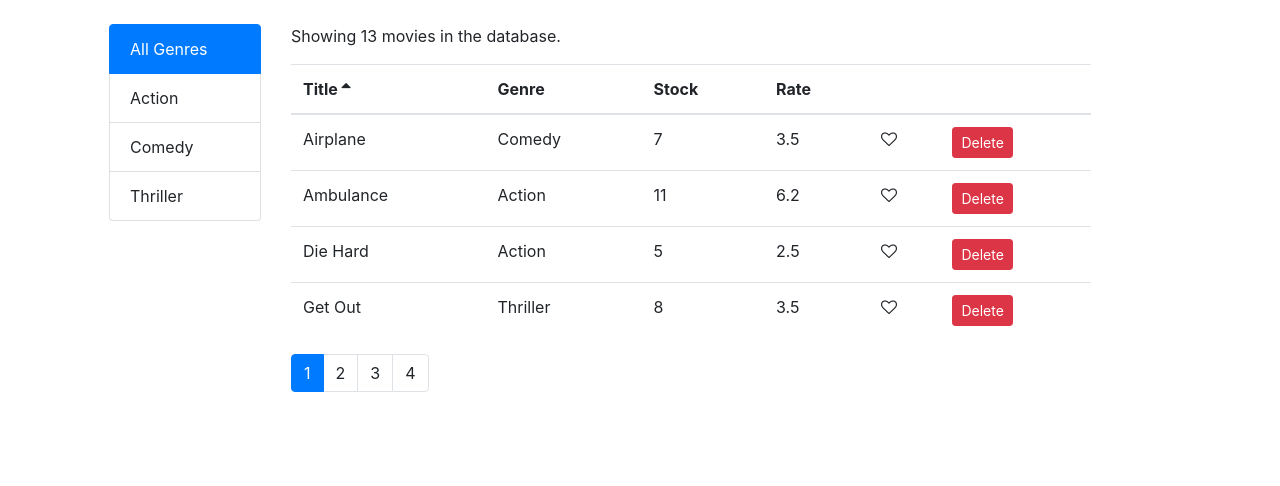
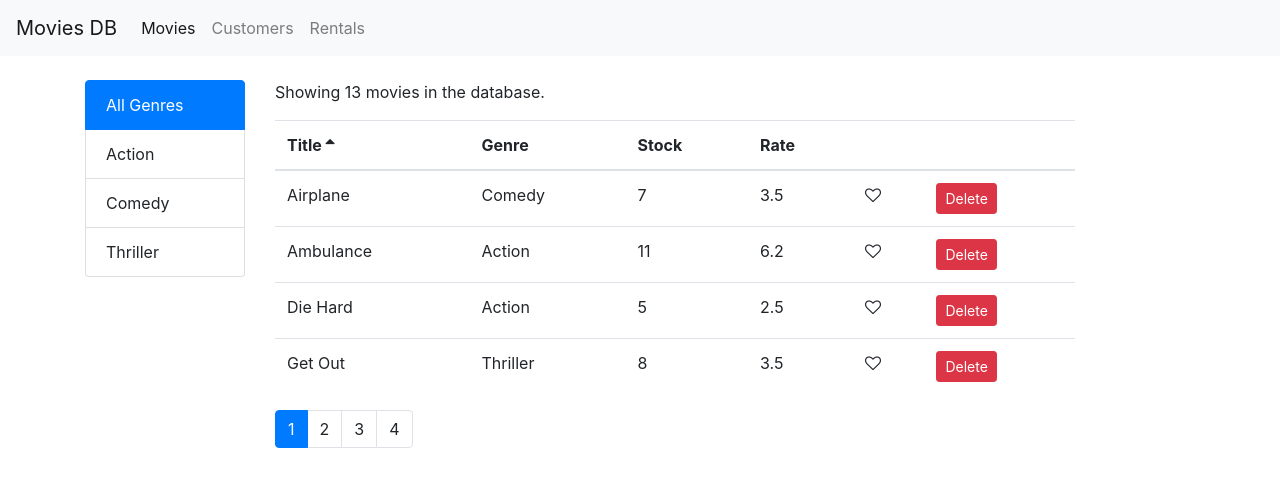
Before and after one commit to masoudtabatabaei/react-movies-list, a React (Create React App) app: page /movies in a window 1280 px wide. Shown: the top 486 px of the page. Built offline with nearby package versions, Linux system fonts and the light colour scheme.

Commit message:
Implement Routing paths

```diff
--- a/src/App.js
+++ b/src/App.js
@@ -1,14 +1,25 @@
 import React, { Component } from "react";
 import Movies from "./components/movies";
+import { Navigate, Route, Routes } from "react-router-dom";
+import Customers from "./components/customers";
+import Rentals from "./components/rentals";
+import NotFound from "./components/notFound";
 
 class App extends Component {
   state = {};
 
   render() {
     return (
-      <main className="container">
-        <Movies />
-      </main>
+      <div className="container">
+        <Routes>
+          <Route path="/" element={<Navigate replace to="/movies" />} />
+          <Route path="/movies" element={<Movies />} />
+          <Route path="/customers" element={<Customers />} />
+          <Route path="/rentals" element={<Rentals />} />
+          <Route path="/not-found" element={<NotFound />} />
+          <Route path="*" element={<Navigate replace to="/not-found" />} />
+        </Routes>
+      </div>
     );
   }
 }
--- a/src/common/tableHeader.jsx
+++ b/src/common/tableHeader.jsx
@@ -1,4 +1,4 @@
-import Ract, { Component } from "react";
+import { Component } from "react";
 
 class TableHeader extends Component {
   // render sort icon in table header columns
--- a/src/components/movies.jsx
+++ b/src/components/movies.jsx
@@ -117,7 +117,6 @@ class Movies extends Component {
     }
 
     return (
-      <div className="p-4">
       <div className="row">
         <div className="col">
           <ListGroup
@@ -144,7 +143,6 @@ class Movies extends Component {
           />
         </div>
       </div>
-      </div>
     );
   }
 }
--- a/src/index.js
+++ b/src/index.js
@@ -1,9 +1,16 @@
 import React from "react";
 import ReactDOM from "react-dom/client";
+import { BrowserRouter } from "react-router-dom";
 import "../node_modules/bootstrap/dist/css/bootstrap.css";
 import "../node_modules/font-awesome/css/font-awesome.css";
 import "./index.css";
 import App from "./App";
+import Navbar from "./common/navbar";
 
 const root = ReactDOM.createRoot(document.getElementById("root"));
-root.render(<App />);
+root.render(
+  <BrowserRouter>
+    <Navbar />
+    <App />
+  </BrowserRouter>
+);
```
Lines whose indentation alone changed are shown as unchanged.
